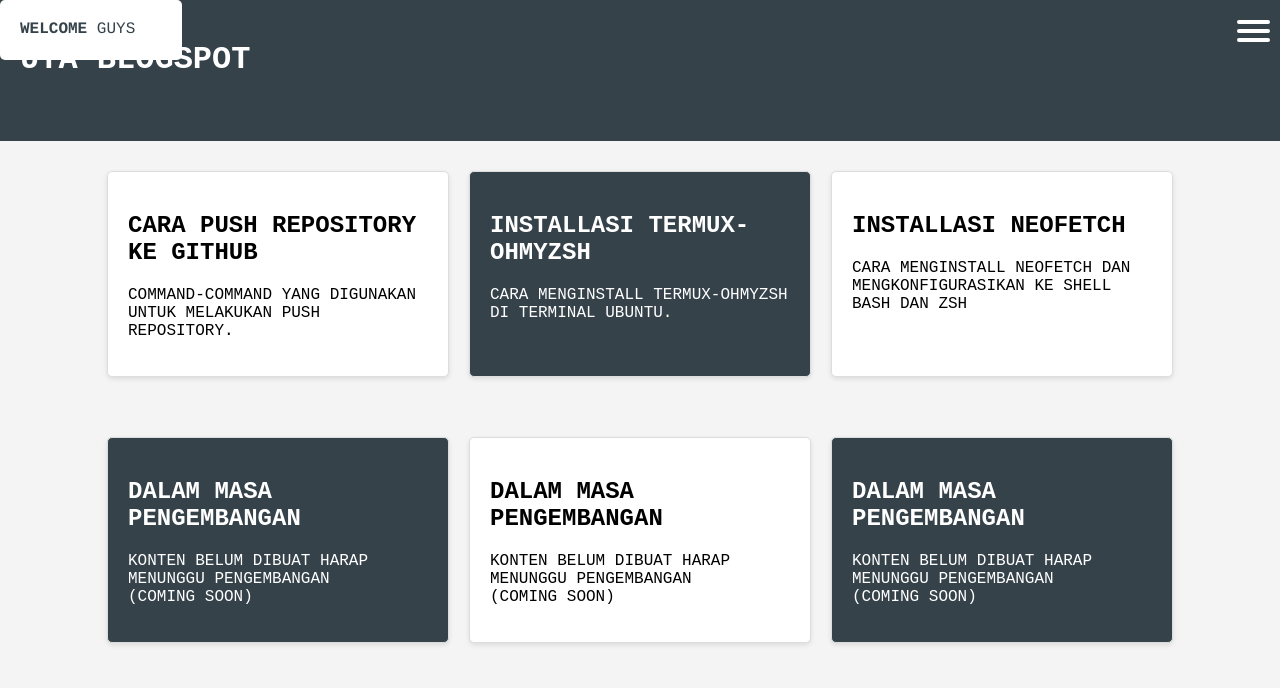
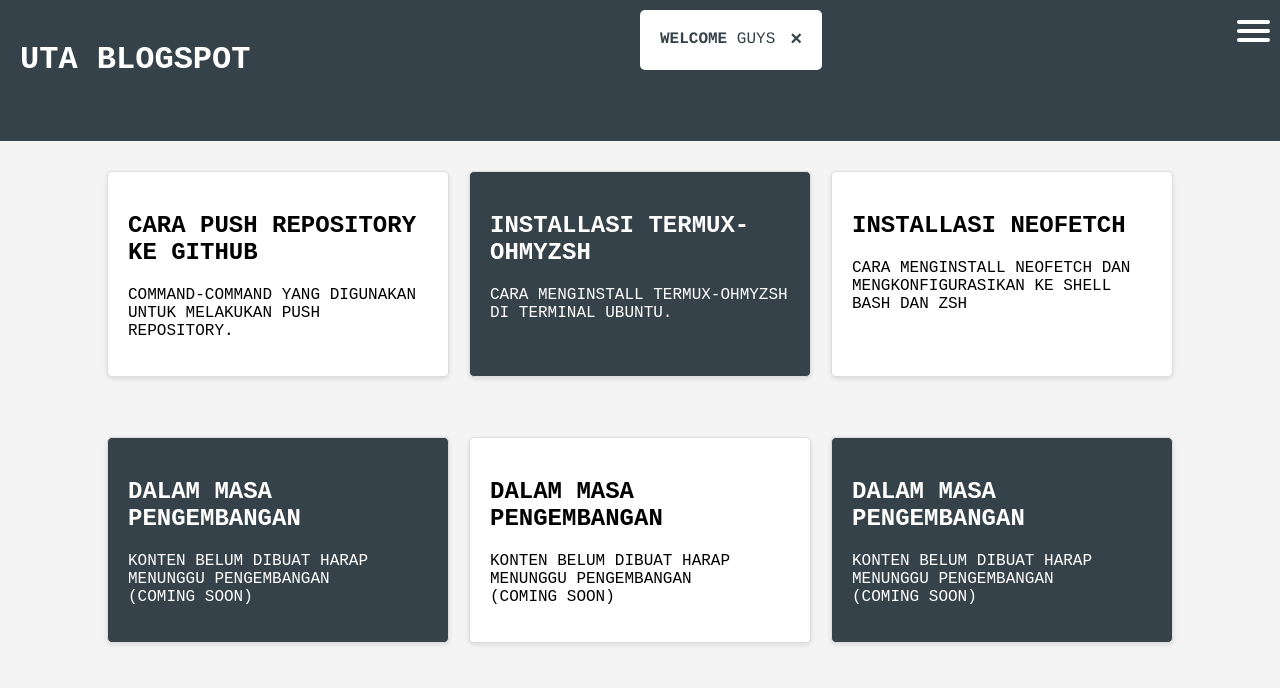
Before and after one commit to IshikawaUta/New-project, a plain HTML site: page index.html in a window 1280 px wide. Shown: the top 688 px of the page. Drawn offline with Linux system fonts and the light colour scheme.

Commit message:
Update style.css

```diff
--- a/style.css
+++ b/style.css
@@ -8,7 +8,8 @@ body {
 
 .alert {
     position: absolute;
-    align-items: center;
+    top: 10px;
+    left: 50%;
     padding: 20px;
     background-color: white;
     font-family: courier;
@@ -20,7 +21,7 @@ body {
 
 .alert .closebtn {
     margin-left: 15px;
-    color: white;
+    color: #35424a;
     font-weight: bold;
     float: right;
     font-size: 20px;
```
